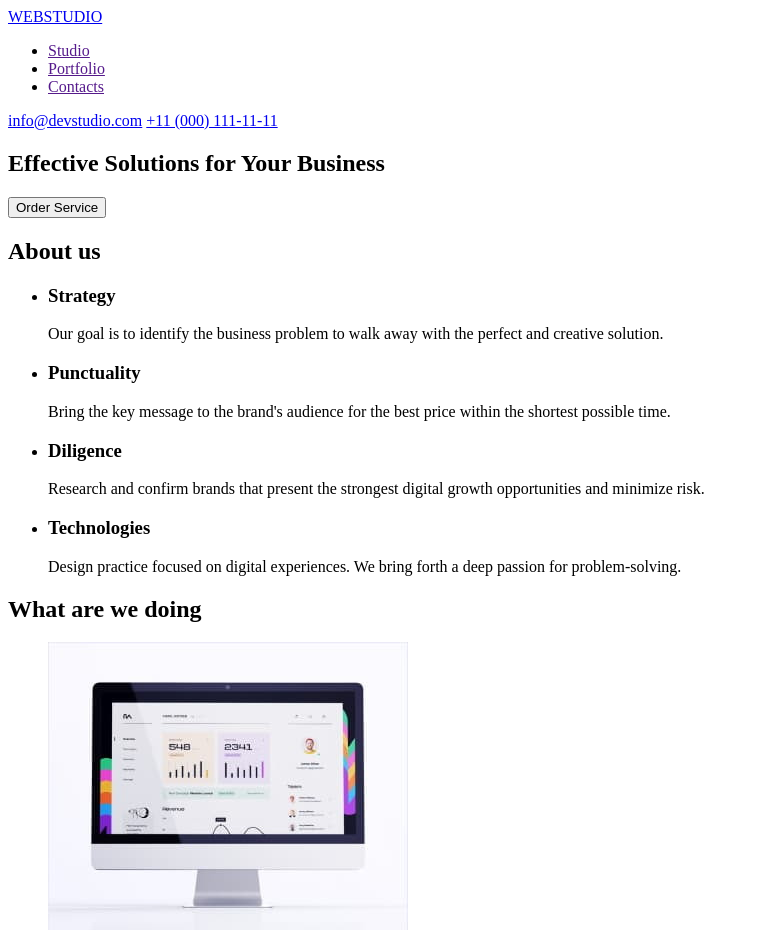
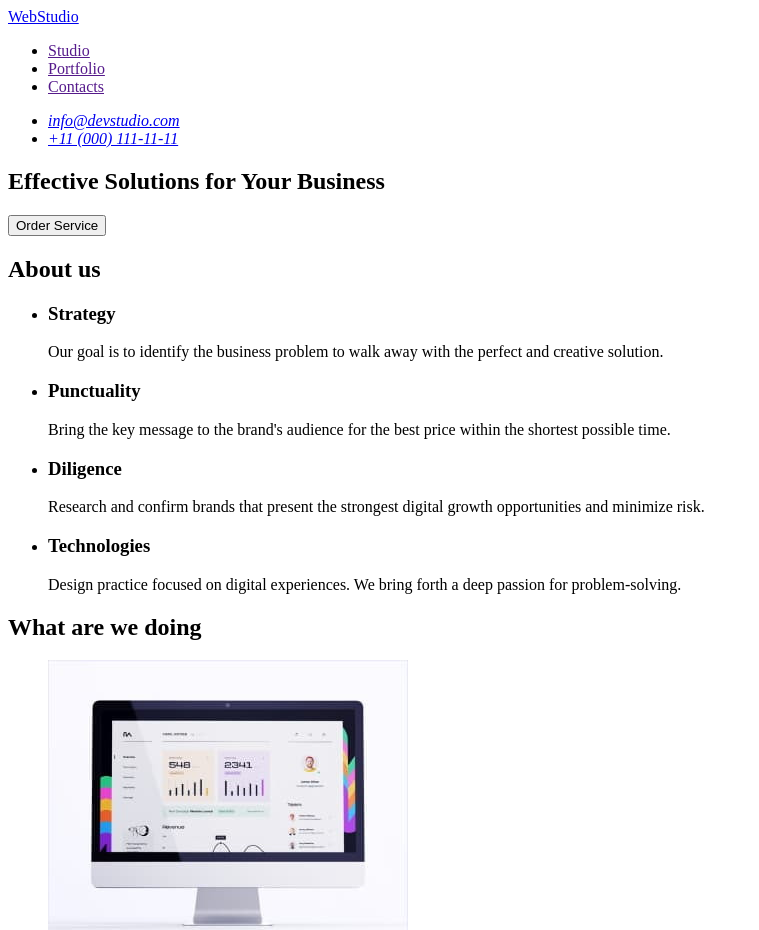
Before and after one commit to anetta999/goit-markup-hw-01, a plain HTML site: page index.html in a window 1280 px wide. Shown: the top 930 px of the page, without its empty margins (0-759 px from the left). Drawn offline with Linux system fonts and the light colour scheme.

Commit message:
Update index.html file
Update index.html file of Webstudio mainpage according to LMS warnings

```diff
--- a/index.html
+++ b/index.html
@@ -9,15 +9,19 @@
   <body>
     <header>
       <nav>
-        <a href="./index.html">WEBSTUDIO </a>
+        <a href="./index.html">WebStudio</a>
         <ul>
           <li><a href="">Studio</a></li>
           <li><a href="">Portfolio</a></li>
           <li><a href="">Contacts</a></li>
         </ul>
       </nav>
-      <a href="mailto:info@devstudio.com">info@devstudio.com</a>
-      <a href="tel:+11(000)1111111">+11 (000) 111-11-11</a>
+      <address>
+        <ul>
+          <li><a href="mailto:info@devstudio.com">info@devstudio.com</a></li>
+          <li><a href="tel:+110001111111">+11 (000) 111-11-11</a></li>
+        </ul>
+      </address>
     </header>
 
     <main>
@@ -142,7 +146,7 @@
     </main>
 
     <footer>
-      <a href="./index.html">WEBSTUDIO</a>
+      <a href="./index.html">WebStudio</a>
       <p>
         Increase the flow of customers and sales for your business with digital
         marketing & growth solutions.
```
